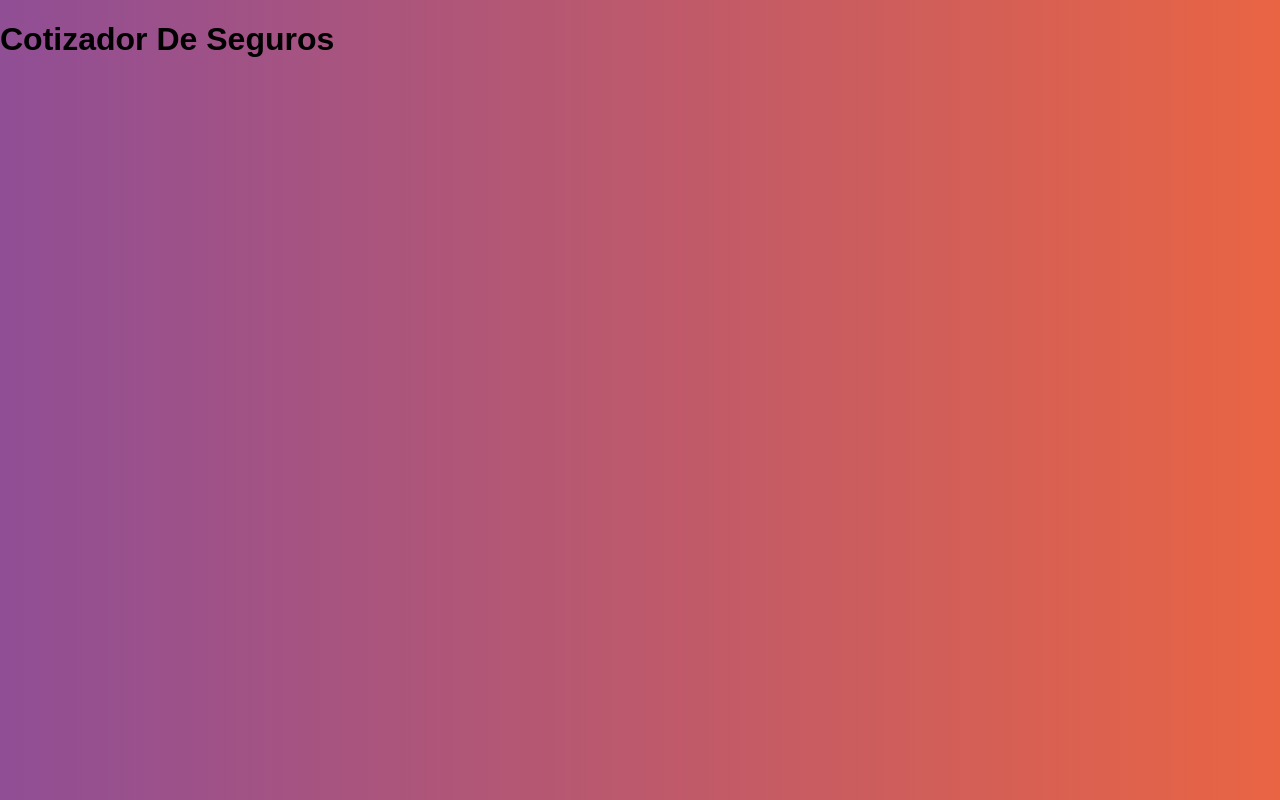
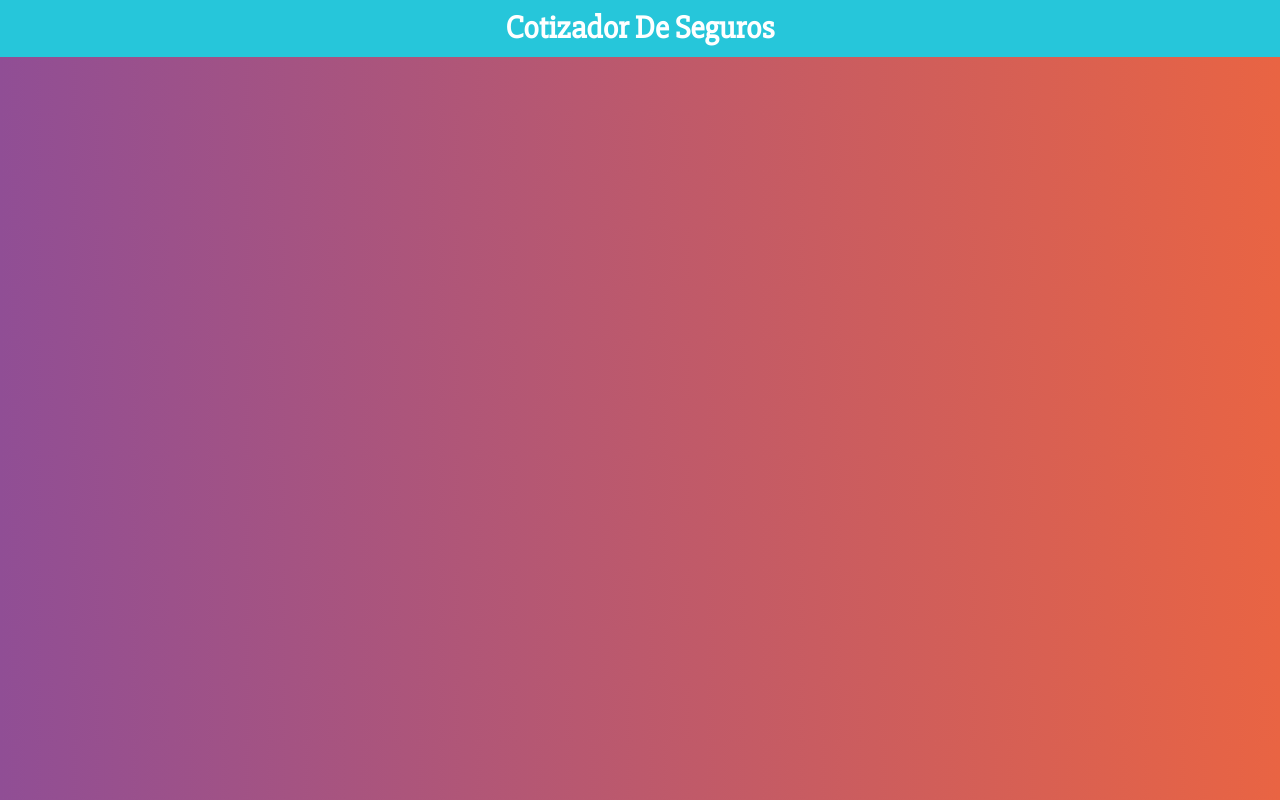
Before and after one commit to pablocastillo2017/Cotizador_React, a React (Create React App) app: page / in a window 1280 px wide. Built offline with nearby package versions, Linux system fonts and the light colour scheme.

Commit message:
7-87 Agregando Emotion Styled Components

```diff
--- a/package.json
+++ b/package.json
@@ -3,6 +3,8 @@
   "version": "0.1.0",
   "private": true,
   "dependencies": {
+    "@emotion/core": "^10.0.27",
+    "@emotion/styled": "^10.0.27",
     "@testing-library/jest-dom": "^4.2.4",
     "@testing-library/react": "^9.4.0",
     "@testing-library/user-event": "^7.2.1",
--- a/src/components/Header.js
+++ b/src/components/Header.js
@@ -1,13 +1,35 @@
 import React from 'react'
+import styled from '@emotion/styled';
+
+// link Documentacion
+// https://emotion.sh/docs/introduction
+
+
+const ContenedorHeader = styled.header`
+
+  background-color: #26C6DA;
+  padding:10px;
+  font-weight:bold;
+  color:#FFFFFF;
+
+`
+// para Centrar El texto
+const TextoHeader = styled.h1`
+    font-size:2rem;
+    margin:0;
+    font-family: 'Slabo 27px',serif;
+    text-align: center;
+`
 
 const Header = ({titulo}) => {
     return (
 
-        <header>
-            <h1>{titulo}</h1>
-        </header>
+        <ContenedorHeader>
+            <TextoHeader>{titulo}</TextoHeader>
+        </ContenedorHeader>
 
      );
+
 }
 
 export default Header;
```
Also changed, not shown: 1 other file (tests, documents, lock files or other folders).
